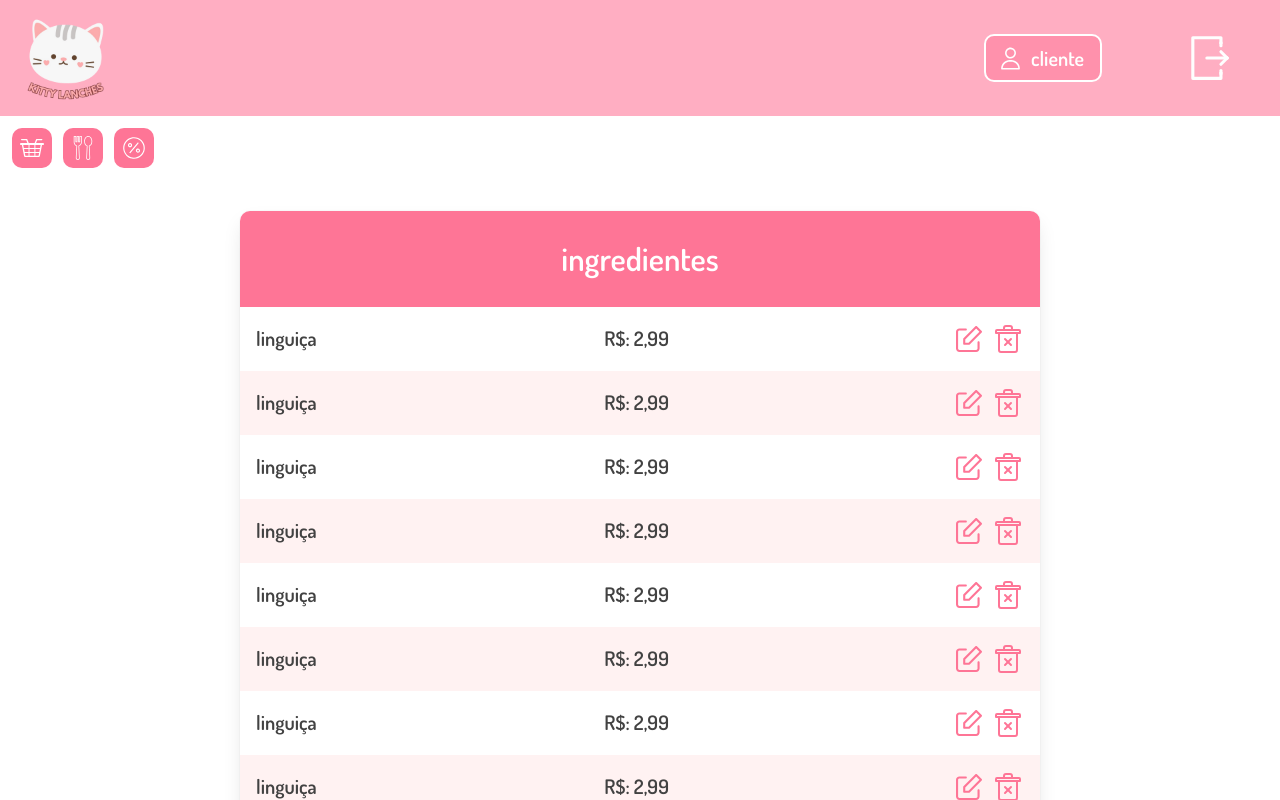
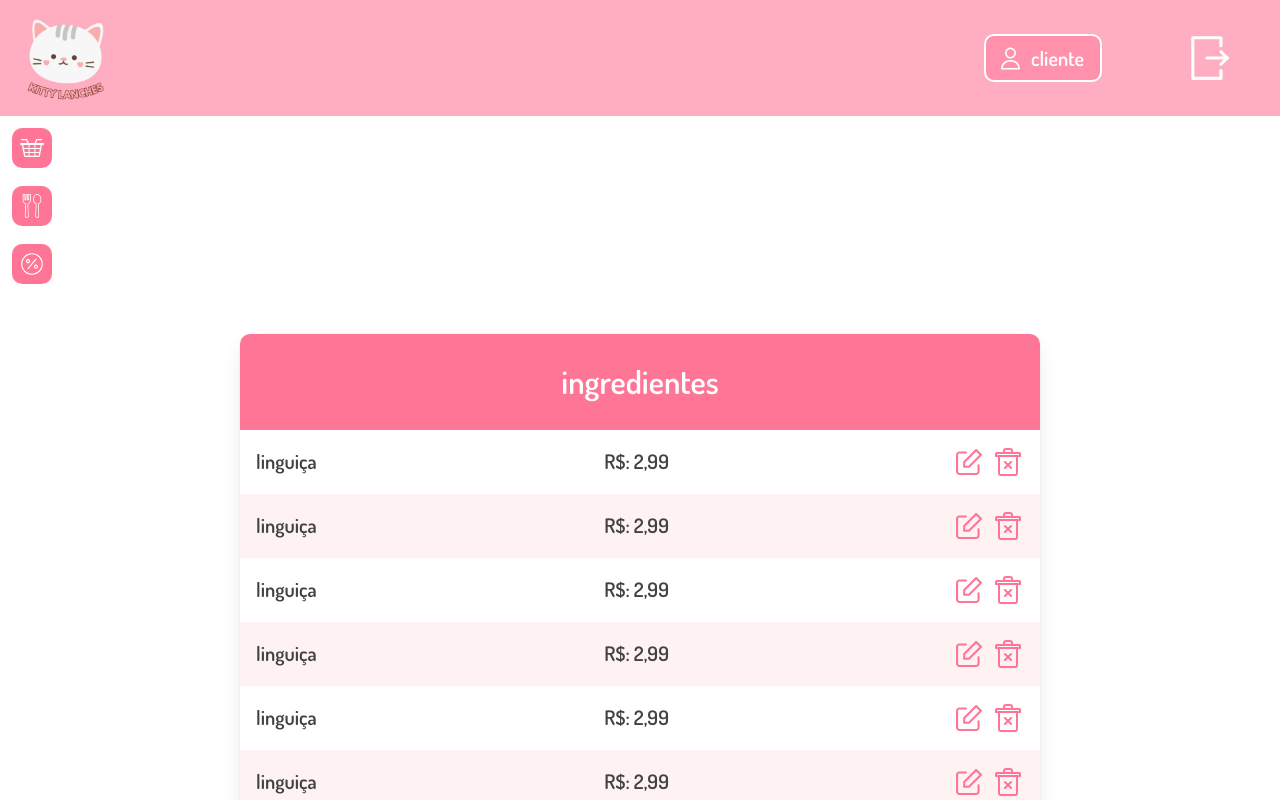
Before and after one commit to poemabochner/projeto_kitty_front, a Vue app: page /login in a window 1280 px wide. Both pictures are taken after a click on the link "administrador". Shown: the top 800 px of the page. Built offline with nearby package versions, Linux system fonts and the light colour scheme.

Commit message:
ajusta SidebarComponent

```diff
--- a/src/components/SidebarComponent.vue
+++ b/src/components/SidebarComponent.vue
@@ -1,8 +1,17 @@
 <template>
-  <div class="is-flex m-3" style="gap: 0.7rem;">
-    <img class="sidebar-img p-2" src="@/assets/icons/ingredientes.svg" alt="" @click="$router.push('/administrador')">
-    <img class="sidebar-img p-2" src="@/assets/icons/lanches.svg" alt="" @click="$router.push('/lanches')">
-    <img class="sidebar-img p-2" src="@/assets/icons/promocao.svg" alt="" @click="$router.push('/promocoes')">
+  <div class="is-flex m-3 is-flex-direction-column" style="gap: 0.7rem;">
+    <div class="sidebar-img-container" @click="$router.push('/administrador')" title="Administrador">
+      <img class="sidebar-img p-2" src="@/assets/icons/ingredientes.svg" alt="">
+      <span class="tooltip">Administrador</span>
+    </div>
+    <div class="sidebar-img-container" @click="$router.push('/lanches')" title="Lanches">
+      <img class="sidebar-img p-2" src="@/assets/icons/lanches.svg" alt="">
+      <span class="tooltip">Lanches</span>
+    </div>
+    <div class="sidebar-img-container" @click="$router.push('/promocoes')" title="Promoções">
+      <img class="sidebar-img p-2" src="@/assets/icons/promocao.svg" alt="">
+      <span class="tooltip">Promoções</span>
+    </div>
   </div>
 </template>
 
@@ -13,6 +22,10 @@ export default {
 </script>
 
 <style scoped>
+.sidebar-img-container {
+  position: relative;
+}
+
 .sidebar-img {
   background-color: var(--cor-hover);
   border-radius: 10px;
@@ -23,4 +36,20 @@ export default {
 .sidebar-img:hover {
   background-color: var(--rosa-escuro);
 }
+
+.tooltip {
+  position: absolute;
+  top: 0%;
+  left: 0%;
+  transform: translateX(50%);
+  background-color: var(--rosa-claro);
+  color: var(--preto-principal);
+  border-radius: 5px;
+  padding: 10px;
+  display: none;
+}
+
+.sidebar-img-container:hover .tooltip {
+  display: block;
+}
 </style>
```
